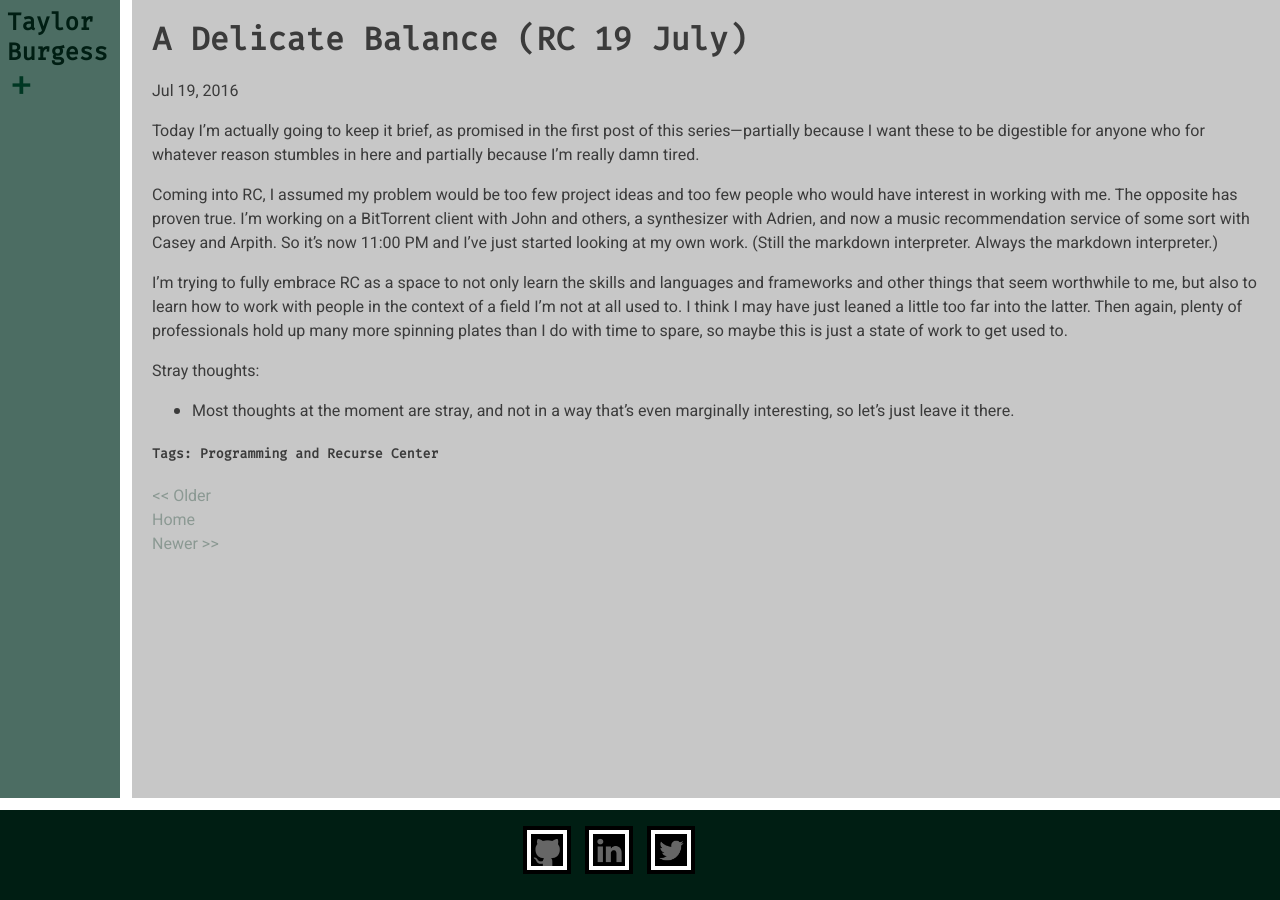
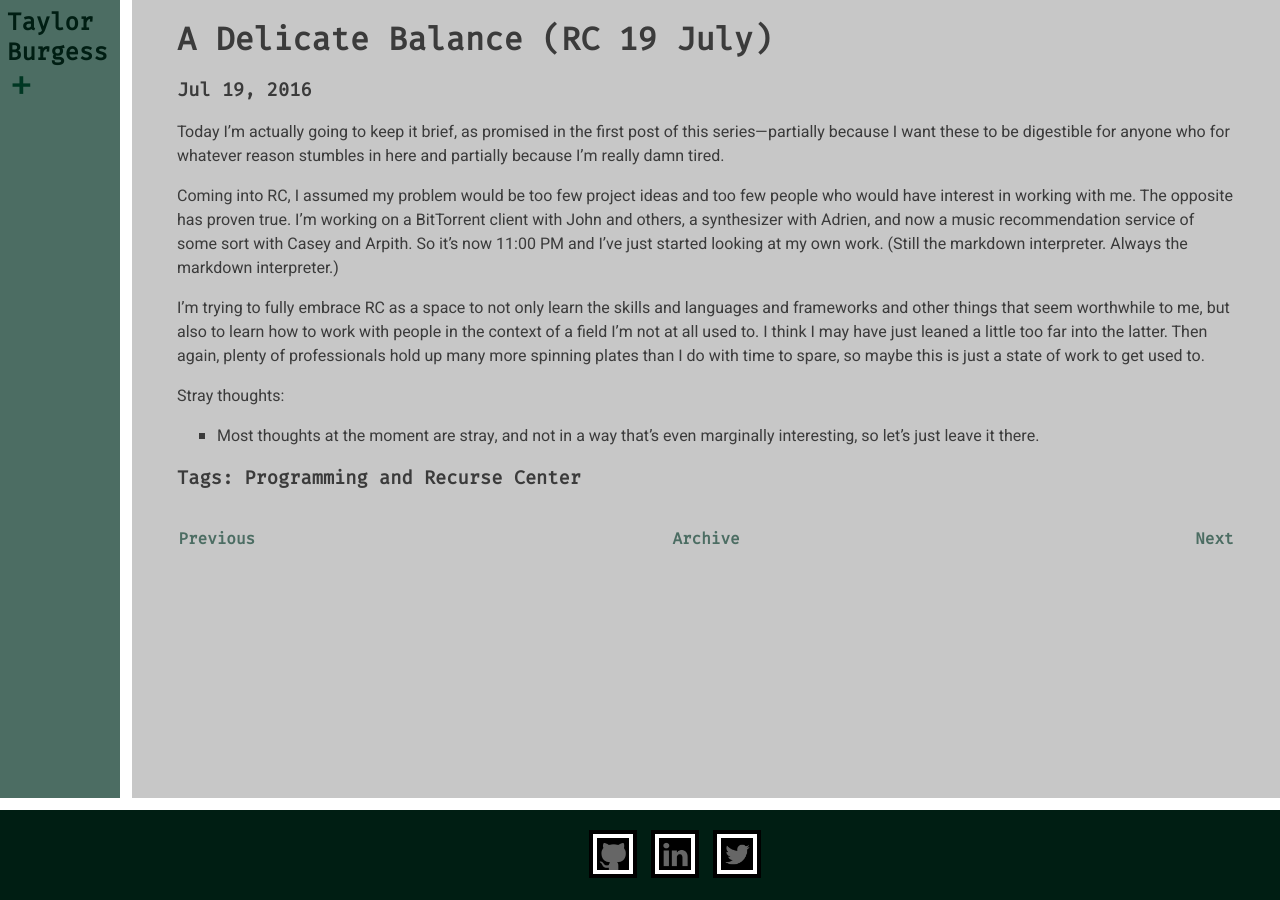
Before and after one commit to tayloraburgess/tayloraburgess.github.io, a Jekyll site: the page built from _posts/2016-07-19-delicate-balance.md, in a window 1280 px wide. Built offline with Jekyll 4.4.1, drawn with Linux system fonts in a browser that asks for light colours.

Commit message:
More styling

```diff
--- a/_includes/footer.html
+++ b/_includes/footer.html
@@ -1,17 +1,19 @@
-<div class='splitter'><div>
+<div class='splitter'></div>
+<div class='footer-content'>
 <div class='social-link'>
 <a href='https://github.com/tayloraburgess'>
-  <img src='{{ '/assets/github.png' | prepend: site.baseurl | prepend: site.url }}'>
+  <img class='social-link' src='{{ '/assets/github.png' | prepend: site.baseurl | prepend: site.url }}'>
 </a>
 </div>
 <div class='social-link'>
   <a href='https://www.linkedin.com/in/tayloraburgess'>
-    <img src='{{ '/assets/linkedin.png' | prepend: site.baseurl | prepend: site.url }}'>
+    <img class='social-link' src='{{ '/assets/linkedin.png' | prepend: site.baseurl | prepend: site.url }}'>
   </a>
 </div>
 <div class='social-link'>
   <a href='https://twitter.com/tayloraburgess'>
-    <img src='{{ '/assets/twitter.png' | prepend: site.baseurl | prepend: site.url }}'>
+    <img class='social-link' src='{{ '/assets/twitter.png' | prepend: site.baseurl | prepend: site.url }}'>
   </a>
 </div>
 <div class='rc-scout'></div>
+</div>
--- a/_layouts/default.html
+++ b/_layouts/default.html
@@ -10,11 +10,11 @@
     <h1 class='title expander closed'>+</h1>
     <div class='links closed'>
       <div class='container closed'>
-        <p class='title top'><a href="{{ '/about' | prepend: site.baseurl | prepend: site.url }}">About</a></p>
-        <p class='title'><a href="{{ '/blog' | prepend: site.baseurl | prepend: site.url }}">Blog</a></p>
-        <p class='title'><a href="{{ '/code' | prepend: site.baseurl | prepend: site.url }}">Code</a></p>
-        <p class='title'><a href="{{ '/audio' | prepend: site.baseurl | prepend: site.url }}">Audio</a></p>
-        <p class='title bottom'><a href="{{ '/assets/resume.pdf' | prepend: site.baseurl | prepend: site.url }}">Resume</a></p>
+        <p class='title top'><a class='menu' href="{{ '/about' | prepend: site.baseurl | prepend: site.url }}">About</a></p>
+        <p class='title'><a class='menu' href="{{ '/blog' | prepend: site.baseurl | prepend: site.url }}">Blog</a></p>
+        <p class='title'><a class='menu' href="{{ '/code' | prepend: site.baseurl | prepend: site.url }}">Code</a></p>
+        <p class='title'><a class='menu' href="{{ '/audio' | prepend: site.baseurl | prepend: site.url }}">Audio</a></p>
+        <p class='title bottom'><a class='menu' href="{{ '/assets/resume.pdf' | prepend: site.baseurl | prepend: site.url }}">Resume</a></p>
       </div>
     </div>
   </div>
--- a/_layouts/post.html
+++ b/_layouts/post.html
@@ -5,32 +5,26 @@ layout: default
 <div>
 	<div>
 		<h1>{{ page.title }}</h1>
-		<p>
-	    <span>
+		<h3>
     	{{ page.date | date: "%b %-d, %Y" }}
-	    </span>
-		</p>
+    </h3>
 		<div>
 			{{ content }}
-			<h5>Tags: {{ page.tags | array_to_sentence_string }}</h5>
+			<h3>Tags: {{ page.tags | array_to_sentence_string }}</h3>
 		</div>
 	</div>
 
-	<div>
-		<div>
+	<div class='blog-nav'>
+		<div class='nav-link left'>
 			{% if page.previous %}
-				<a href="{{ page.previous.url | prepend: site.baseurl | prepend: site.url }}"><< Older</a>
-			{% else %}
-				<span><< Older</span>
+      <h4><a href="{{ page.previous.url | prepend: site.baseurl | prepend: site.url }}">Previous</a></h4>
 			{% endif %}
 		</div>
-		<div><a href="{{ '/' | prepend: site.baseurl | prepend: site.url }} ">Home</a></div>
-		<div>
+    <div class='nav-link'><h4><a href="{{ '/blog' | prepend: site.baseurl | prepend: site.url }} ">Archive</a></h4></div>
+		<div class='nav-link right'>
 			{% if page.next %}
-				<a href="{{ page.next.url | prepend: site.baseurl | prepend: site.url }}">Newer >></a>
-			{% else %}
-				<span>Newer >></span>
-			{% endif %}
+      <h4><a href="{{ page.next.url | prepend: site.baseurl | prepend: site.url }}">Next</a></h4>
+    {% endif %}
 		</div>
 	</div>
 </div>
--- a/assets/css/main.scss
+++ b/assets/css/main.scss
@@ -37,8 +37,24 @@ div.holder {
 
 div.content {
   padding: 20px;
+  padding-left: 45px;
+  padding-right: 45px;
   font-family: 'Heebo', sans-serif;
   color: $text-color;
+}
+img {
+  display: block;
+  margin: 0 auto;
+  margin-top: 8px;
+  margin-bottom: 8px;
+  text-align: center;
+  border: solid;
+  border-color: white;
+  border-width: 3px;
+  max-width: 100%;
+}
+img.social-link {
+  border: 0;
 }
 table {
     border-collapse: collapse;
@@ -56,14 +72,16 @@ tr:first-child {
   font-family: 'Fira Mono', monospace;
 }
 
+ul {
+  list-style-type: square;
+}
+
 hr {
   border: 0;
   background: white;
   height: 3px;
 }
-img {
-  max-width: 100%;
-}
+
 h1 {
   margin-top: 0px;
 }
@@ -97,6 +115,23 @@ div.splitter {
   width: 100%;
   height: 12px;
   background-color: white;
+}
+
+div.nav-link {
+  display: inline-block;
+  width: 33%;
+}
+
+div.nav-link.left {
+  text-align: left;
+}
+
+div.nav-link.right {
+  text-align: right;
+}
+
+div.blog-nav {
+  text-align: center;
 }
 
 @keyframes show-links {
@@ -167,8 +202,40 @@ h2.title {
 }
 
 a {
+  color: $menu-back-color;
+  text-decoration: none;
+}
+
+@keyframes link-color {
+  from {
+    color: $menu-back-color;
+  }
+  to {
+    color: $other-1;
+  }
+}
+
+@keyframes menu-link-color {
+  from {
+    color: $other-1;
+  }
+  to {
+    color: $emph-back-color;
+  }
+}
+a:hover {
   color: $other-1;
-  text-decoration: none;
+  animation-name: link-color;
+  animation-duration: 0.2s;
+}
+
+a.menu {
+  color: $other-1;
+}
+
+a.menu:hover {
+  color: $emph-back-color;
+  animation-name: menu-link-color;
 }
 
 p.title {
@@ -287,11 +354,15 @@ div.links.open {
 div.rc-scout {
   display: inline-block;
   position: relative;
-  top: 12px;
+  top: 4px;
   width: 48px;
   height: 60px;
   margin-left: 5px;
   margin-right: 5px;
+}
+
+div.footer-content {
+  padding-left: 132px;
 }
 
 footer {
```
